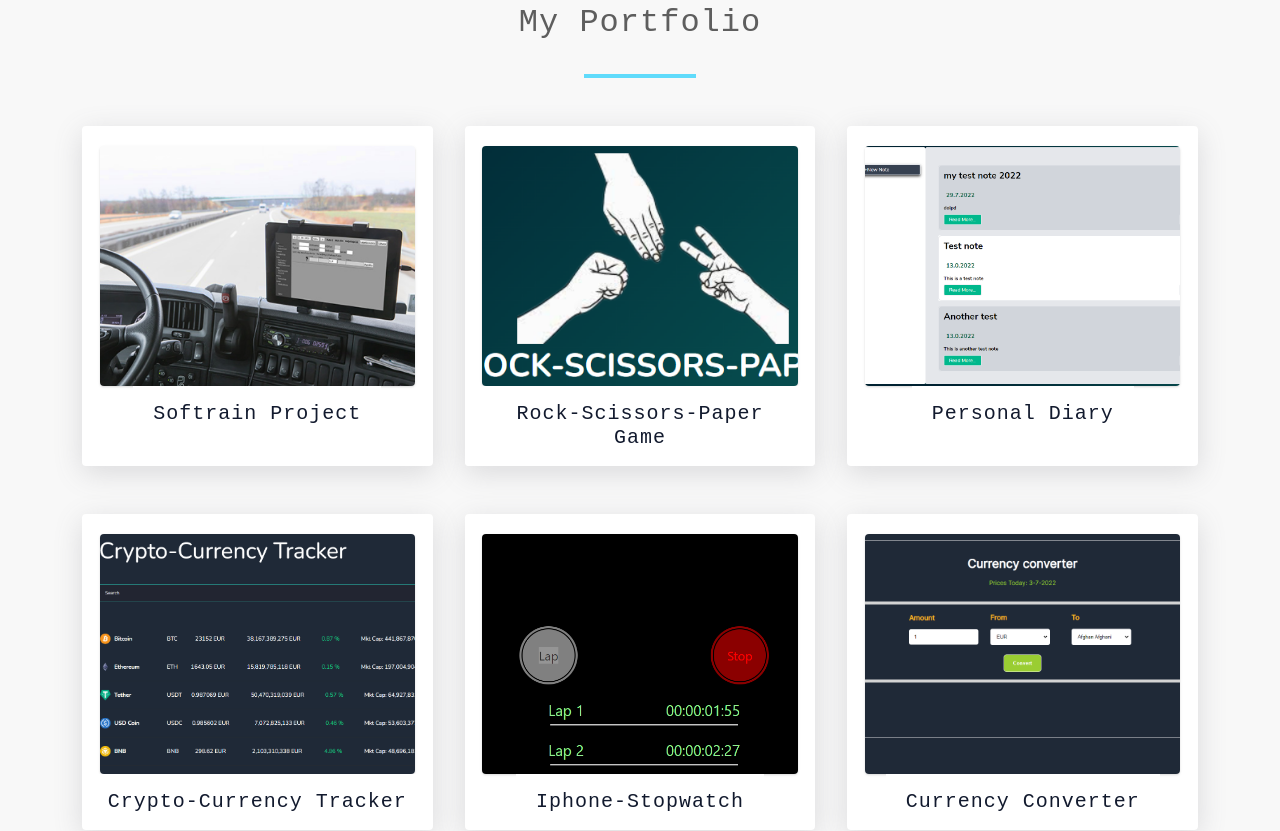
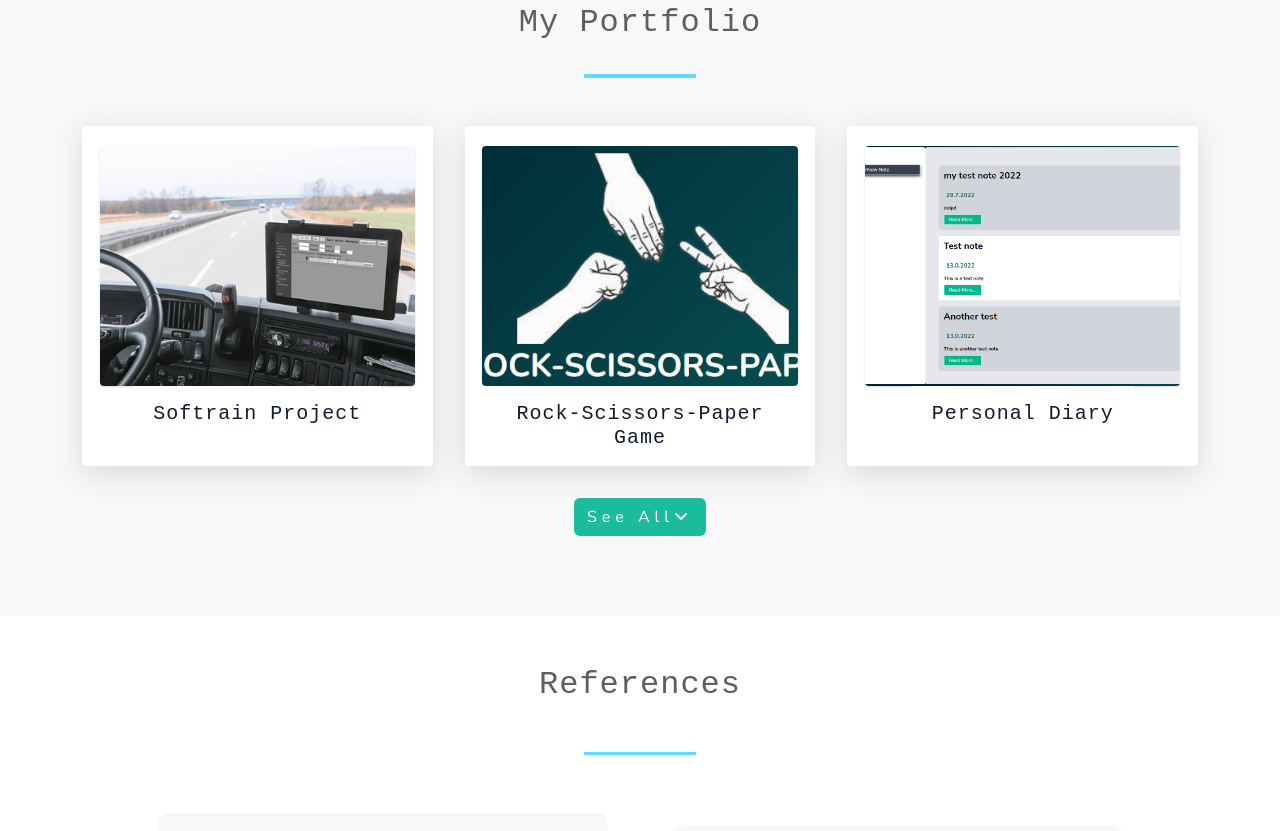
Before and after one commit to Jean198/jean-portfolio-react, a React (Create React App) app: page / in a window 1280 px wide. Shown: the part 760-1591 px from the top of the page. Built offline with nearby package versions, Linux system fonts and the light colour scheme.

Commit message:
show all button added

```diff
--- a/public/index.html
+++ b/public/index.html
@@ -12,6 +12,7 @@
       content="Web site created using create-react-app"
     />
     <link rel="apple-touch-icon" href="%PUBLIC_URL%/logo192.png" />
+    <script src="https://kit.fontawesome.com/6a5003d1ac.js" crossorigin="anonymous"></script>
     <!--
       manifest.json provides metadata used when your web app is installed on a
       user's mobile device or desktop. See https://developers.google.com/web/fundamentals/web-app-manifest/
--- a/src/Components/Pages/Home/Home.js
+++ b/src/Components/Pages/Home/Home.js
@@ -6,8 +6,13 @@ import ContactForm from "../../ContactForm/ContactForm";
 import Footer from "../../Footer/Footer";
 import { BrowserRouter, Link } from "react-router-dom";
 import jeanPhoto from "../../../Assets/images/jean-profile.png";
+import { useState } from "react";
+import {FontAwesomeIcon} from '@fortawesome/react-fontawesome'
+
+
 
 function Home() {
+  const [seeAll, setSeeAll] = useState(false);
   return (
     <>
       {/* <div>
@@ -55,10 +60,31 @@ function Home() {
             <div className="title-underline"></div>
           </div>
           <div className="projects-container">
-            {projects.map((project) => {
-              return <Project key={project.id} project={project} />;
-            })}
+            {!seeAll
+              ? projects.slice(0, 3).map((project) => {
+                  return <Project key={project.id} project={project} />;
+                })
+              : projects.map((project) => {
+                  return <Project key={project.id} project={project} />;
+                })}
           </div>
+          {!seeAll ? (
+            <button
+              className="see-all-button  btn btn-outline"
+              onClick={() => setSeeAll(!seeAll)}
+            >
+             See All
+              <i class="fa-solid fa-angle-down"></i>
+            </button>
+          ) : (
+            <button
+              className="see-all-button btn btn-outline"
+              onClick={() => setSeeAll(!seeAll)}
+            >
+              See Less
+              <i class="fa-solid fa-angle-down see-less"></i>
+            </button>
+          )}
         </div>
       </div>
       <div className="references-section conatiner">
--- a/src/Components/Pages/Home/Home.scss
+++ b/src/Components/Pages/Home/Home.scss
@@ -89,6 +89,7 @@
 .projects-section {
   padding: 5rem 1rem;
   background: #F8F8F8;//#F5F5F8;
+  text-align: center;
 
   h2{
     color:#5E5E5E;
@@ -101,6 +102,16 @@
     display: grid;
     gap: 3rem 2rem;
     grid-template-columns: repeat(auto-fill, minmax(330px, 1fr));
+  }
+
+  .see-all-button {
+    margin:0 auto;
+    letter-spacing: 5px;
+
+  }
+
+  .see-less{
+    transform: rotate(180deg);
   }
 }
 
--- a/src/index.js
+++ b/src/index.js
@@ -4,6 +4,7 @@ import "./index.scss";
 import App from "./App";
 import { BrowserRouter } from "react-router-dom";
 import '../node_modules/bootstrap/dist/css/bootstrap.min.css';
+import 'font-awesome/css/font-awesome.min.css'
 
 const root = ReactDOM.createRoot(document.getElementById("root"));
 root.render(
```
Also changed, not shown: package.json (+7 -0 lines), 1 other file (tests, documents, lock files or other folders).
